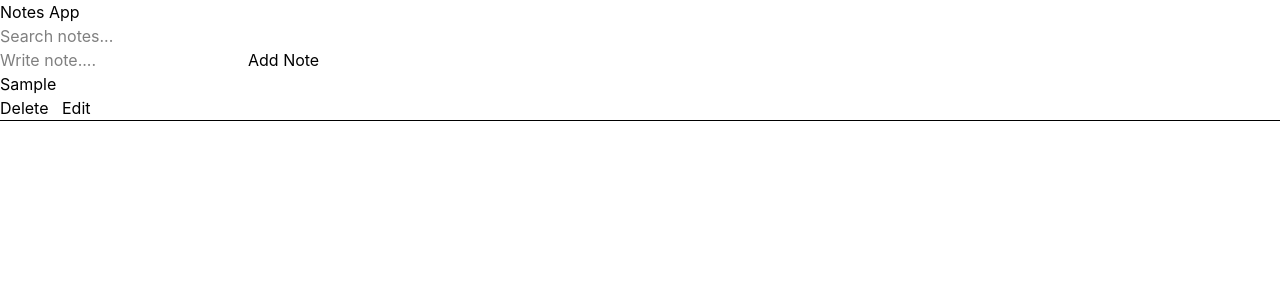
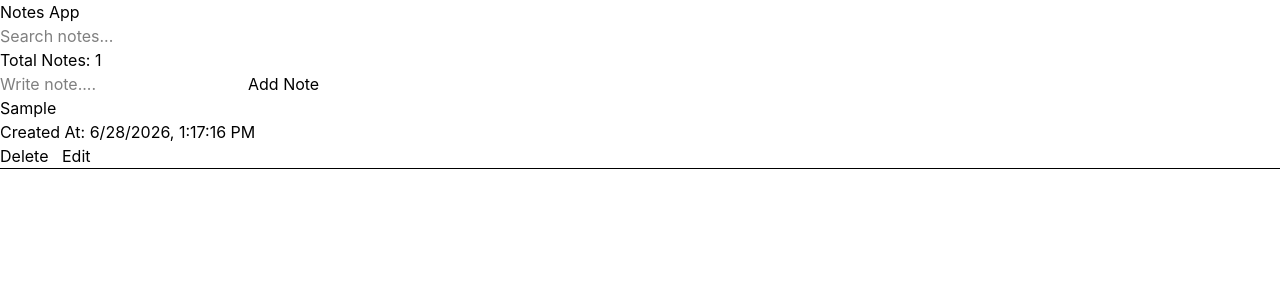
Before and after one commit to khushishetiya04/NoteVerse, a React (Vite) app: page / in a window 1280 px wide. Both pictures are taken after typing "Sample" into the empty fields and a click on the button "Add Note". Shown: the top 300 px of the page. Built offline with nearby package versions, Linux system fonts and the light colour scheme.

Commit message:
added unique IDs, timestamps, derived filtering, and note counter

```diff
--- a/src/components/NoteCard.jsx
+++ b/src/components/NoteCard.jsx
@@ -2,7 +2,8 @@ export default function NoteCard({note, onDelete, onEdit}) {
     return (
         <>
             <div>
-                <p>{note}</p>
+                <p>{note.text}</p>
+                <p>Created At: {note.createdAt}</p>
                 <button onClick={onDelete}>Delete</button> &nbsp;&nbsp;
                 <button onClick={onEdit}>Edit</button>
                 <hr></hr>
--- a/src/components/NoteInput.jsx
+++ b/src/components/NoteInput.jsx
@@ -1,4 +1,4 @@
-export default function NoteInput({onAdd, editingText, setEditingText, editingIndex}) {
+export default function NoteInput({onAdd, editingText, setEditingText, editingId}) {
 
     let handleChange = (event) => {
         setEditingText(event.target.value);
@@ -12,8 +12,15 @@ export default function NoteInput({onAdd, editingText, setEditingText, editingIn
     return (
         <>
             <div>
-                <input placeholder="Write note...." type="text" value={editingText} onChange={handleChange}/>
-                <button onClick={handleAdd}> {editingIndex !== null ? "Edit Note" : "Add Note"} </button>
+                <input
+                    placeholder="Write note...."
+                    type="text"
+                    value={editingText}
+                    onChange={handleChange}
+                />
+                <button onClick={handleAdd}>
+                    {editingId !== null ? "Edit Note" : "Add Note"}
+                </button>
             </div>
         </>
     );
--- a/src/components/NoteList.jsx
+++ b/src/components/NoteList.jsx
@@ -1,15 +1,24 @@
 import NoteCard from "./NoteCard";
 
-export default function NoteList({notes, setNotes, onEdit, searchText}) {
+export default function NoteList({notes, setNotes, onEdit}) {
 
-    const deleteNote = (index) => {
-        setNotes((prevNotes) => (prevNotes).filter((_, i) => i != index));
+    const deleteNote = (id) => {
+        setNotes((prevNotes) => (prevNotes).filter((note) => note.id !== id));
     };
     return (
         <>
             <div>
                 {
-                    notes.length === 0? <p>No notes yet. Add your first note!</p> : notes.filter((note) => note.toLowerCase().includes(searchText.toLowerCase())).map((note, index) => ( <NoteCard note={note} key={index} onDelete={() => deleteNote(index)} onEdit={()=> onEdit(index, note)}/> ))
+                    notes.length === 0?
+                        <p>No notes yet. Add your first note!</p>
+                        : notes.map((note) => (
+                            <NoteCard
+                                note={note}
+                                key={note.id}
+                                onDelete={() => deleteNote(note.id)}
+                                onEdit={()=> onEdit(note.id, note)}
+                            />
+                        ))
                 }
             </div>
         </>
--- a/src/pages/Home.jsx
+++ b/src/pages/Home.jsx
@@ -6,39 +6,58 @@ import SearchBar from "../components/SearchBar";
 
 export default function Home () {
     const[notes, setNotes] = useState( JSON.parse(localStorage.getItem("notes")) || []);
-    const [editingIndex, setEditingIndex] = useState(null);
+    const [editingId, setEditingId] = useState(null);
     const [editingText, setEditingText] = useState("");
     const [searchText, setSearchText] = useState("");
 
     const addNote = (text) => {
-        if(editingIndex !== null){
-            const updatedNotes = [...notes];
-            updatedNotes[editingIndex] = text;
+        if(editingId !== null){
+            const updatedNotes = notes.map((note) => note.id === editingId ?
+                { ...note, text, createdAt: new Date().toLocaleString() }
+                : note
+            );
             setNotes(updatedNotes);
-            setEditingIndex(null);
+            setEditingId(null);
             setEditingText("");
 
         }else{
-            setNotes((prevNotes) => [...prevNotes, text]);
+            setNotes((prevNotes) => [...prevNotes, {id: Date.now(), text, createdAt: new Date().toLocaleString()}]);
         }
     };
 
-    const editNote = (index, note) => {
-        setEditingIndex(index);
-        setEditingText(note);
+    const editNote = (id, note) => {
+        setEditingId(id);
+        setEditingText(note.text);
     }
 
     useEffect(() => {
         localStorage.setItem("notes", JSON.stringify(notes));
     }, [notes]);
 
+    const filteredNotes = notes.filter((note) => note.text.toLowerCase().includes(searchText.toLowerCase()));
 
     return (
         <>
             <Navbar/>
-            <SearchBar searchText={searchText} setSearchText={setSearchText}/>
-            <NoteInput onAdd={addNote} editingText={editingText} setEditingText={setEditingText} editingIndex={editingIndex}/>
-            <NoteList notes={notes} setNotes={setNotes} onEdit={editNote} searchText={searchText}/>
+            <SearchBar
+                searchText={searchText}
+                setSearchText={setSearchText}
+            />
+            <p>
+                {searchText? `Showing ${filteredNotes.length} of ${notes.length} notes`
+                : `Total Notes: ${notes.length}`}
+            </p>
+            <NoteInput
+                onAdd={addNote}
+                editingText={editingText}
+                setEditingText={setEditingText}
+                editingId={editingId}
+            />
+            <NoteList
+                notes={filteredNotes}
+                setNotes={setNotes}
+                onEdit={editNote}
+            />
         </>
     );
 }
```
